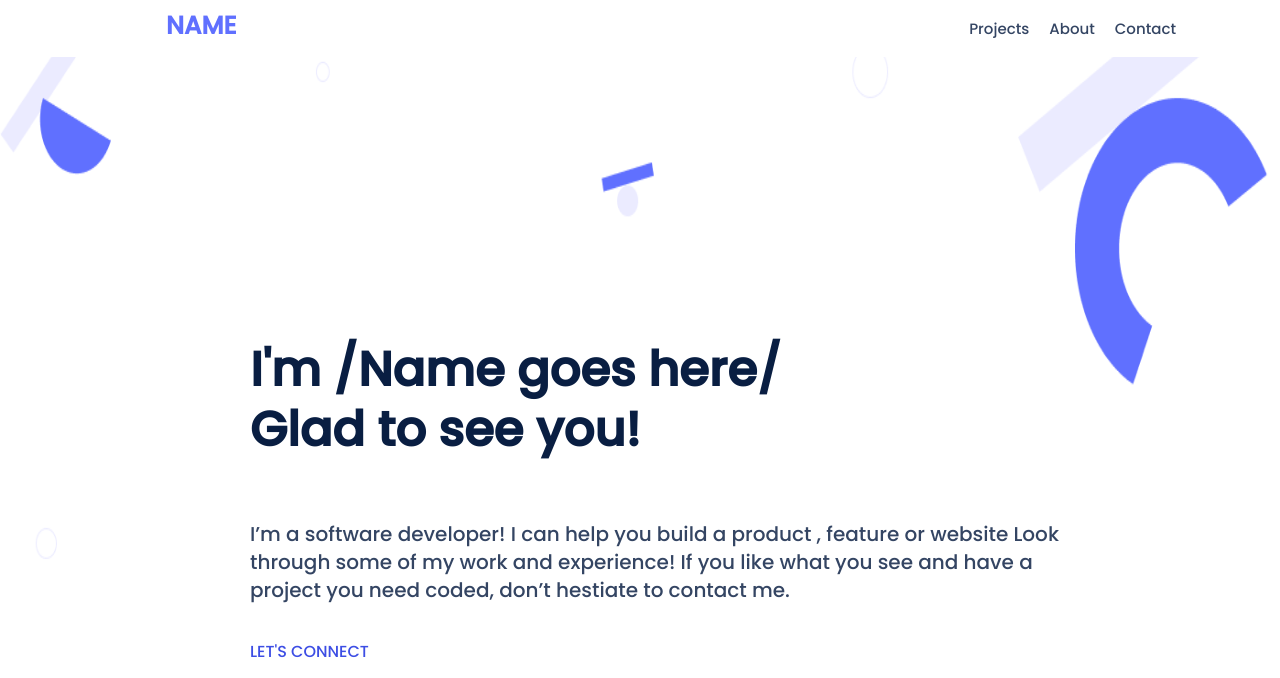
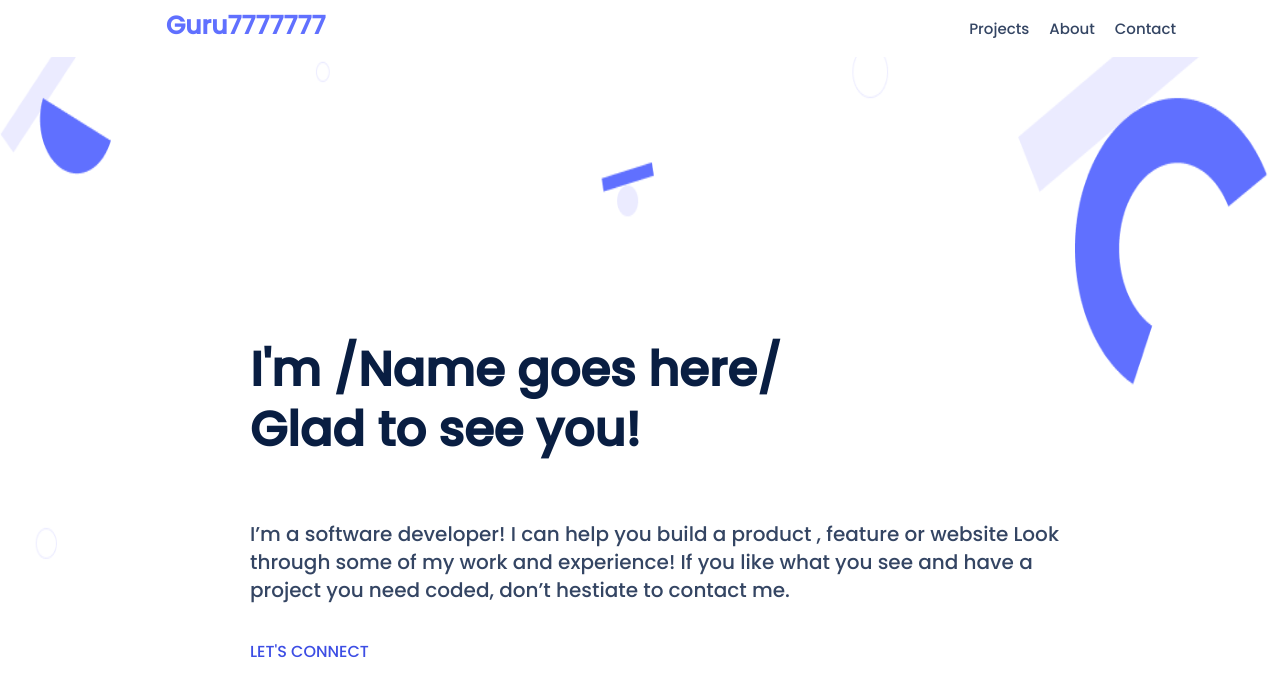
Before and after one commit to GDSCxGMIT/Giting-LinkedIn, a plain HTML site: page index.html in a window 1280 px wide. Shown: the top 678 px of the page. Drawn offline with Linux system fonts and the light colour scheme.

Commit message:
Update index.html

```diff
--- a/index.html
+++ b/index.html
@@ -25,7 +25,7 @@
   <header class="main-section">
     <section class="toolbar">
       <nav class="desktop">
-        <div class="all-item"><a href="#">NAME</a></div>
+        <div class="all-item"><a href="#">Guru7777777</a></div>
         <div class="desk-item">
           <div><a href="#portfolio">Projects</a></div>
           <div><a href="#about">About</a></div>
```
